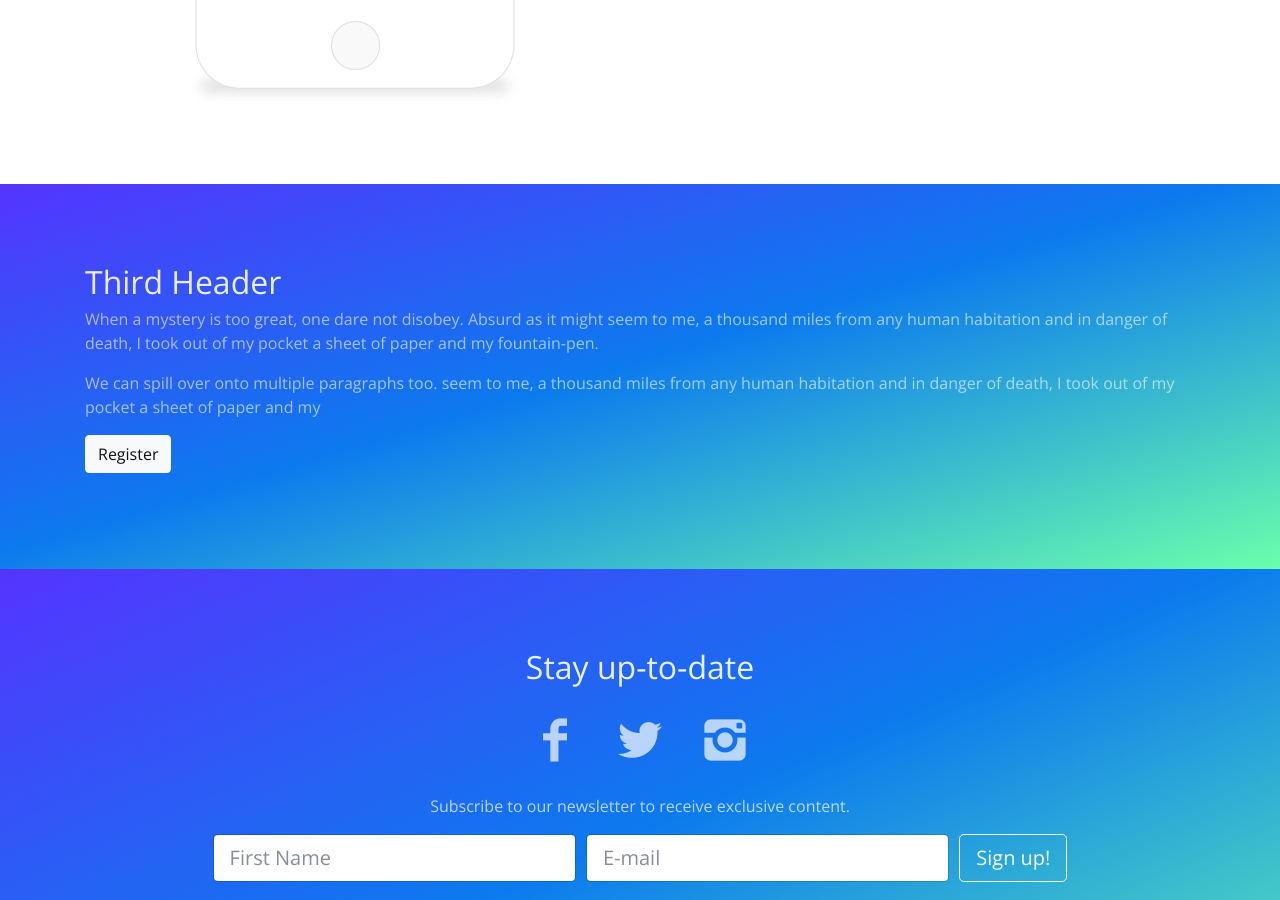
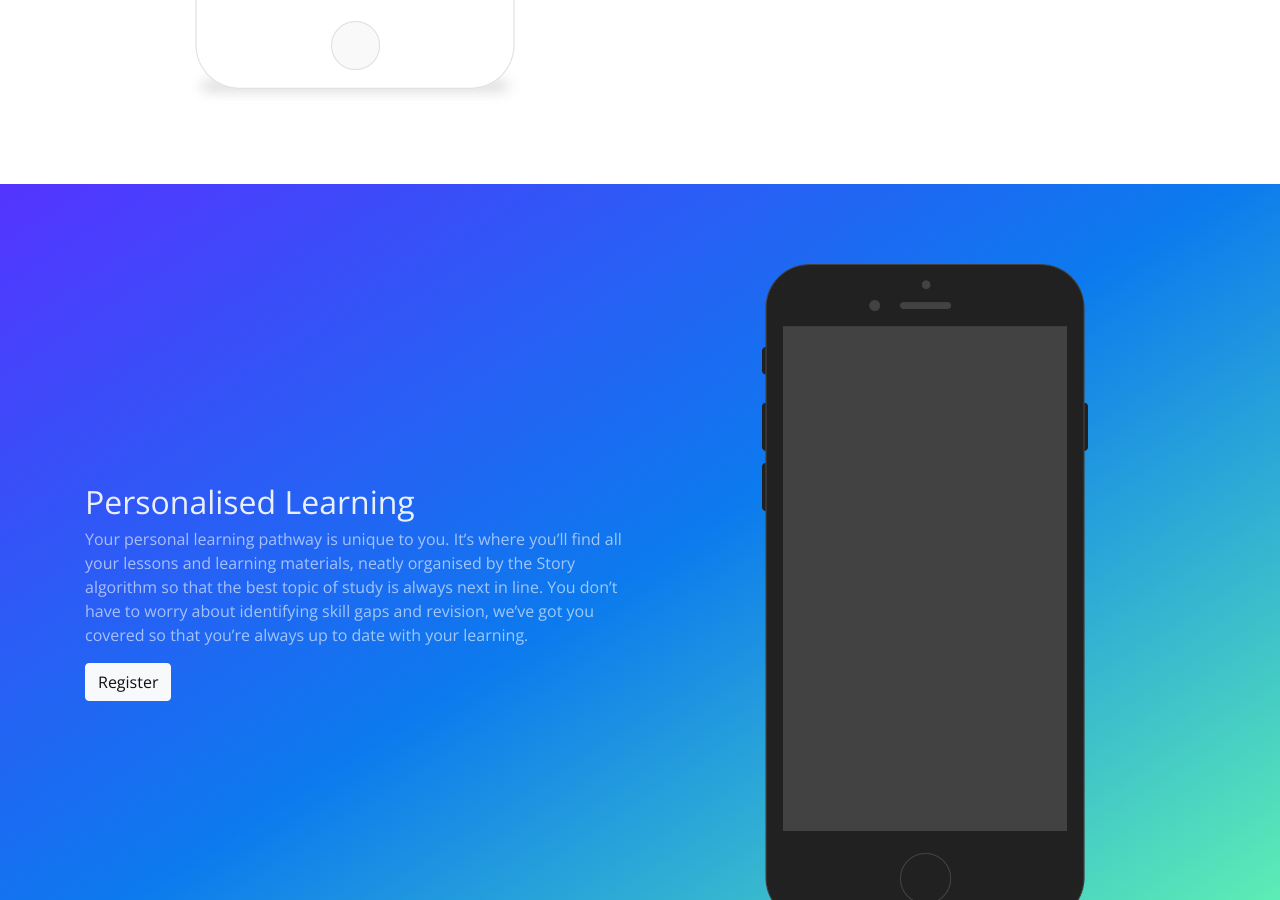
Before and after one commit to story-ai/story-ai.github.io, a Jekyll site: the page built from index.md, in a window 1280 px wide and 900 px high, scrolled down 2516 px. Built offline with Jekyll 4.4.1, drawn with Linux system fonts in a browser that asks for light colours.

Commit message:
Updated 'index.md' via CloudCannon

```diff
--- a/index.md
+++ b/index.md
@@ -91,18 +91,20 @@
   - type: section
     content:
       id: third
-      header: Third Header
+      header: Personalised Learning
       filled: true
       text:
         - >-
-          When a mystery is too great, one dare not disobey. Absurd as it might
-          seem to me, a thousand miles from any human habitation and in danger
-          of death, I took out of my pocket a sheet of paper and my
-          fountain-pen.
-        - >-
-          We can spill over onto multiple paragraphs too. seem to me, a thousand
-          miles from any human habitation and in danger of death, I took out of
-          my pocket a sheet of paper and my
+          Your personal learning pathway is unique to you. It’s where you’ll
+          find all your lessons and learning materials, neatly organised by the
+          Story algorithm so that the best topic of study is always next in
+          line. You don’t have to worry about identifying skill gaps and
+          revision, we’ve got you covered so that you’re always up to date with
+          your learning.
+      image:
+        alignment: right
+        url: /img/device-portrait-dark.png
+        hoverText: Device
       cta:
         text: Register
         link: '#register'
```
